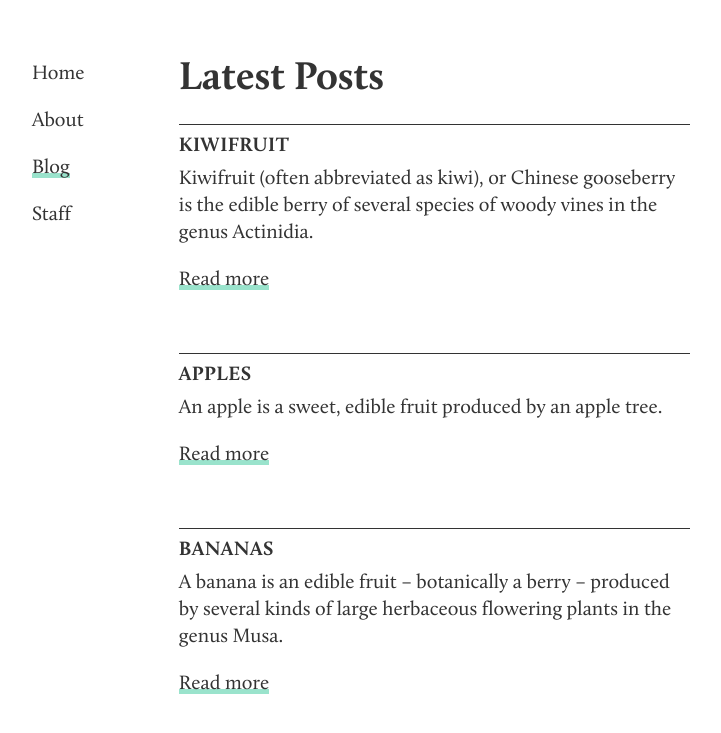
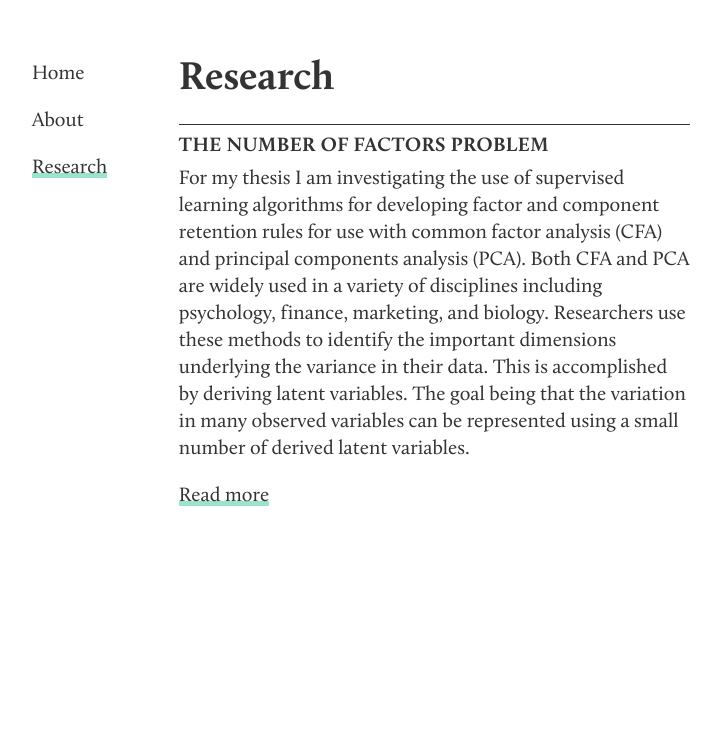
Before and after one commit to zakarydraper/zakarydraper.github.io, a Jekyll site: the page built from blog.html, in a window 1280 px wide. Shown: the top 733 px of the page, without its empty margins (28-749 px from the left). Built offline with Jekyll 4.4.1, drawn with Linux system fonts in a browser that asks for light colours.

Commit message:
Delete filler pages, rename blog to research, add relevant blog post.

```diff
--- a/_data/navigation.yml
+++ b/_data/navigation.yml
@@ -2,7 +2,5 @@
   link: /
 - name: About
   link: /about.html
-- name: Blog
+- name: Research
   link: /blog.html
-- name: Staff
-  link: /staff.html
--- a/_layouts/post.html
+++ b/_layouts/post.html
@@ -3,11 +3,7 @@ layout: default
 ---
 <h1>{{ page.title }}</h1>
 <p>
-  {{ page.date | date_to_string }} - {{ page.author }}
-  {% assign author = site.authors | where: 'short_name', page.author | first %}
-  {% if author %}
-    - <a href="{{ author.url }}">{{ author.name }}</a>
-  {% endif %}
+  {{ page.date | date_to_string }}
 </p>
 
 {{ content }}
--- a/_posts/2018-08-20-bananas.md
+++ /dev/null
@@ -1,11 +0,0 @@
----
-author: jill
----
-A banana is an edible fruit – botanically a berry – produced by several kinds
-of large herbaceous flowering plants in the genus Musa.
-
-In some countries, bananas used for cooking may be called "plantains",
-distinguishing them from dessert bananas. The fruit is variable in size, color,
-and firmness, but is usually elongated and curved, with soft flesh rich in
-starch covered with a rind, which may be green, yellow, red, purple, or brown
-when ripe.
--- a/_posts/2018-08-21-apples.md
+++ /dev/null
@@ -1,10 +0,0 @@
----
-author: jill
----
-An apple is a sweet, edible fruit produced by an apple tree.
-
-Apple trees are cultivated worldwide, and are the most widely grown species in
-the genus Malus. The tree originated in Central Asia, where its wild ancestor,
-Malus sieversii, is still found today. Apples have been grown for thousands of
-years in Asia and Europe, and were brought to North America by European
-colonists.
--- a/_posts/2018-08-22-kiwifruit.md
+++ /dev/null
@@ -1,11 +0,0 @@
----
-author: ted
----
-Kiwifruit (often abbreviated as kiwi), or Chinese gooseberry is the edible
-berry of several species of woody vines in the genus Actinidia.
-
-The most common cultivar group of kiwifruit is oval, about the size of a large
-hen's egg (5–8 cm (2.0–3.1 in) in length and 4.5–5.5 cm (1.8–2.2 in) in
-diameter). It has a fibrous, dull greenish-brown skin and bright green or
-golden flesh with rows of tiny, black, edible seeds. The fruit has a soft
-texture, with a sweet and unique flavor.
--- /dev/null
+++ b/_posts/2018-10-26-the-number-of-factors-problem.md
@@ -0,0 +1,9 @@
+---
+---
+For my thesis I am investigating the use of supervised learning algorithms for developing factor and component retention rules for use with common factor analysis (CFA) and principal components analysis (PCA). Both CFA and PCA are widely used in a variety of disciplines including psychology, finance, marketing, and biology. Researchers use these methods to identify the important dimensions underlying the variance in their data. This is accomplished by deriving latent variables. The goal being that the variation in many observed variables can be represented using a small number of derived latent variables.
+
+Unfortunately, both CFA and PCA derive a number of latent variables equal to the number of observed variables in the dataset. Many of these derived variables describe only trivial amounts of variance in the observed variables, are not easily interpretable, and are unlikely to replicate in future studies (that is, they are idiosyncratic to the data at hand). Because of this, it is necessary for the researcher to discard many of the derived variables in order to reach a solution that is meaningful. Discarding too many latent variables means that the researcher will be throwing away useful information; discarding too few means that at least one of the latent variables is not meaningful and interpreting it could be misleading. As such, is it important to retain exactly the correct number of latent variables.
+
+The number of latent variables retained is a subjective decision made by the researchers. There are no perfect rules for making this determination and it is likely that there never can be. Statisticians have proposed a variety of methods to help with this decision, each being more or less successful depending on the characteristics of the data. The current gold standard method is parallel analysis which involves retaining only those latent variables which describe more variance in the observed variables than latent variables derived from randomly generated datasets. Although parallel analysis is highly accurate under many conditions, its accuracy diminishes under conditions which are common to real-world datasets, such as low component or factor loadings.
+
+For my thesis, I am utilizing supervised learning algorithms to integrate several previously developed methods into a single, highly accurate method that is applicable to datasets with a variety of characteristics. This novel approach to the number of factors problem should be as accurate or better than any one of the previously proposed methods.
--- a/blog.html
+++ b/blog.html
@@ -1,7 +1,7 @@
 ---
-title: Blog
+title: Research
 ---
-<h1>Latest Posts</h1>
+<h1>Research</h1>
 
 <ul class="post-list">
   {% for post in site.posts %}
```
Also changed, not shown: _authors/jill.md (deleted, +0 -6 lines), _authors/ted.md (deleted, +0 -6 lines), _layouts/author.html (deleted, +0 -15 lines), staff.html (deleted, +0 -14 lines).
